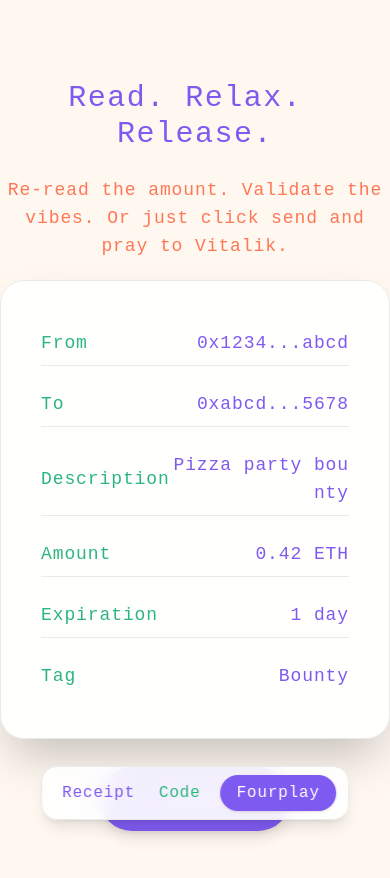
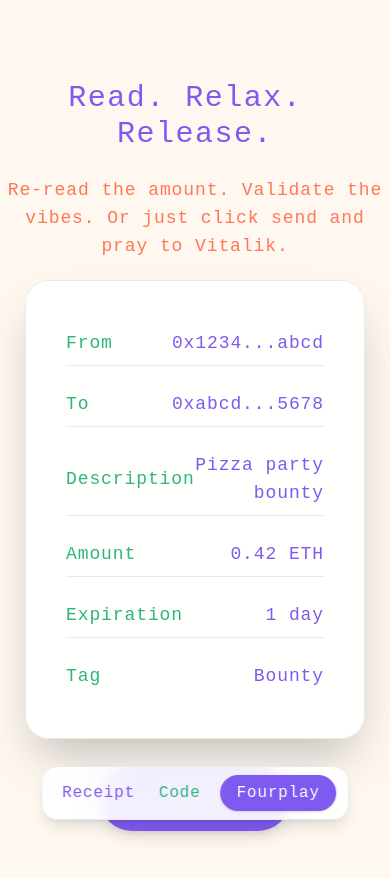
Before and after one commit to OoviyaManickam/FourPlay, a Next.js app: page /confirmation in a window 390 px wide. Shown: the top 878 px of the page. Built offline with nearby package versions, Linux system fonts and the light colour scheme.

Commit message:
confirmation - responsiveness

```diff
--- a/src/app/confirmation/page.tsx
+++ b/src/app/confirmation/page.tsx
@@ -36,7 +36,7 @@ export default function ConfirmationPage() {
           Re-read the amount. Validate the vibes. Or just click send and pray to Vitalik.
         </div>
         {/* Receipt Card */}
-        <div className="bg-white/90 rounded-3xl shadow-2xl border border-light p-10 flex flex-col gap-4 items-stretch w-full max-w-xl mb-5 backdrop-blur-md">
+        <div className="bg-white/90 rounded-3xl shadow-2xl border border-light p-10 flex ml-10 mr-10 flex-col gap-4 items-stretch w-85 sm:w-full max-w-xl mb-5 backdrop-blur-md">
           <DetailRow label="From" value={receipt.from} />
           <DetailRow label="To" value={receipt.to} />
           <DetailRow label="Description" value={receipt.description} />
@@ -65,7 +65,7 @@ export default function ConfirmationPage() {
                 animate={{ y: 0, opacity: 1 }}
                 exit={{ y: 80, opacity: 0 }}
                 transition={{ type: "spring", stiffness: 200, damping: 18 }}
-                className="bg-white rounded-3xl shadow-2xl border-2 border-accent p-12 flex flex-col items-center"
+                className="bg-white rounded-3xl shadow-2xl border-2 border-accent p-12 w-80 sm:w-120 flex flex-col items-center"
               >
                 <motion.div
                   initial={{ scale: 0 }}
```
